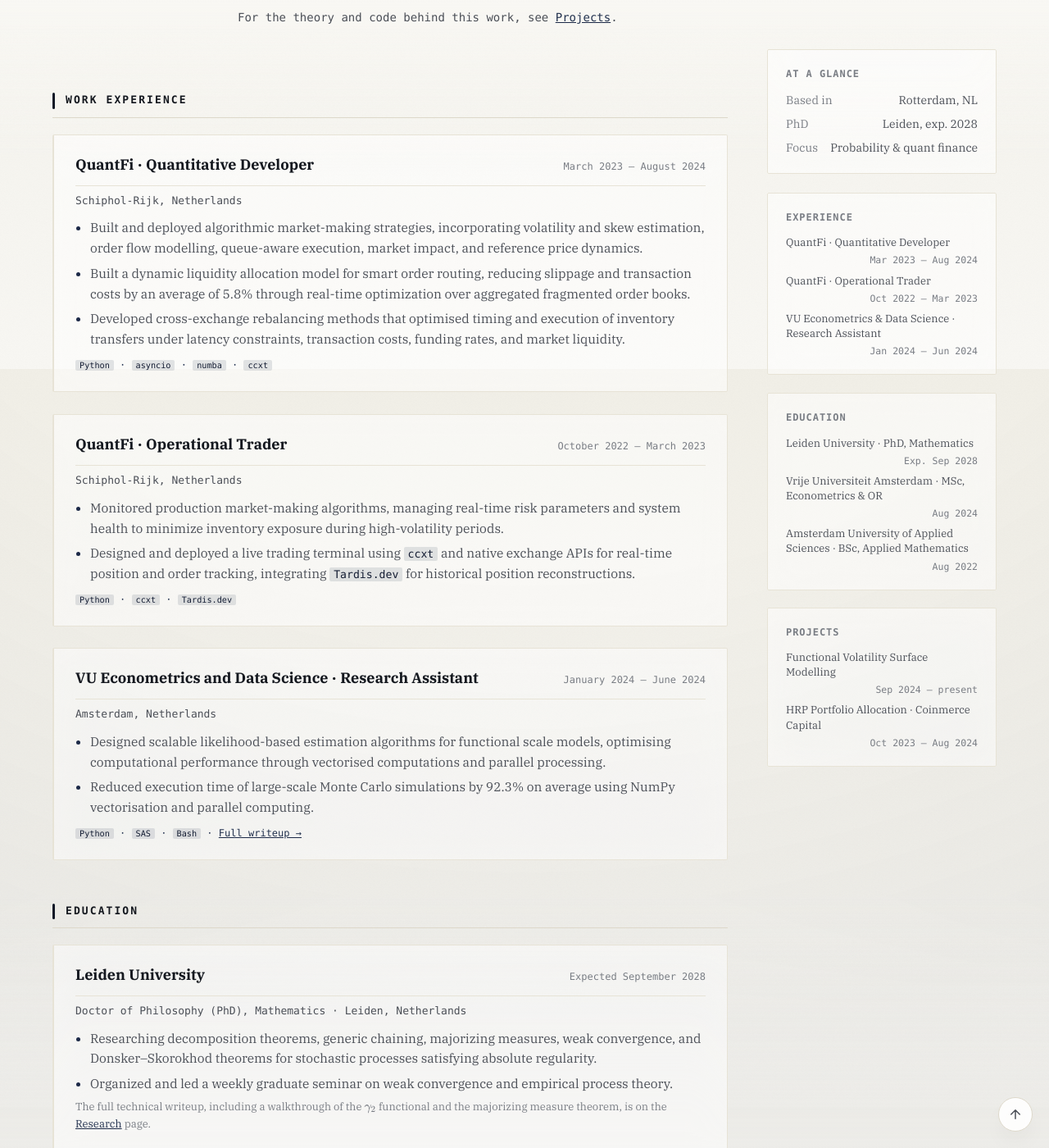
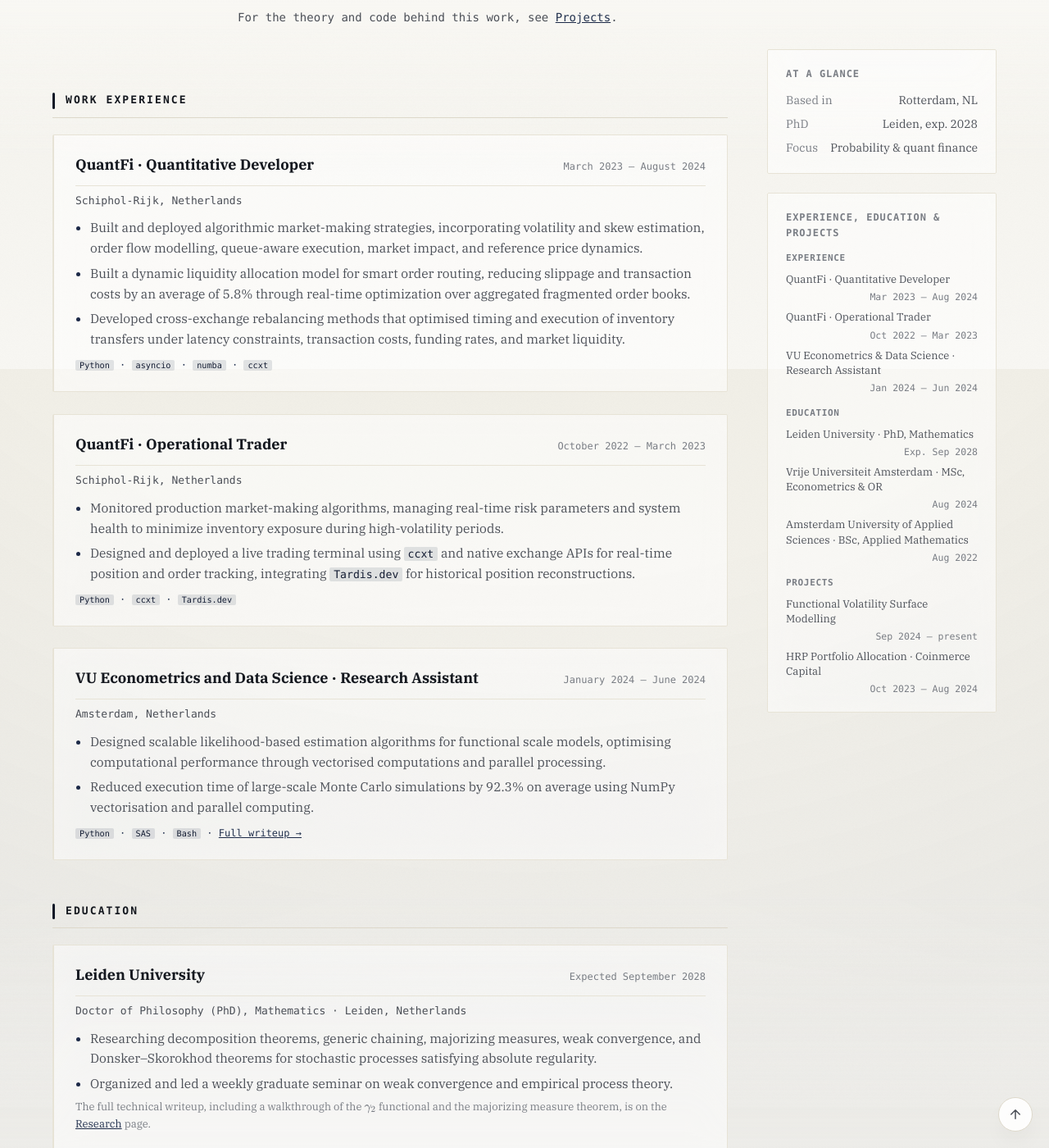
Before and after one commit to DaanZunnenberg/DaanZunnenberg.github.io, a Jekyll site: the page built from resume/index.md, in a window 1280 px wide and 1400 px high, scrolled down 450 px. Shown: the whole window at 82% size. Built offline with Jekyll 4.4.1, drawn with Linux system fonts in a browser that asks for light colours.

Commit message:
Merge Experience/Education/Projects glance lists into a single sidebar card
Three separate cards read as more sections than the sidebar needed;
grouping them under one card with labeled sub-sections keeps the same
information but matches the rest of the sidebar's one-card-per-concern
shape better.

Co-Authored-By: Claude Sonnet 5 <noreply@anthropic.com>
Claude-Session: https://claude.ai/code/session_01F6BCuZJ3vNPwN3rzDomNKU

```diff
--- a/assets/css/style.css
+++ b/assets/css/style.css
@@ -1204,6 +1204,22 @@ a:hover { color: var(--blue-300); }
 /* At-a-glance Experience/Education/Projects lists: title wraps freely but
    the date always sits flush right on its own baseline, so dates line up
    at the same right edge across every card regardless of title length. */
+/* Sub-headings inside the merged Experience/Education/Projects card. First
+   one sits directly under the card's own h3 (no extra gap above it); the
+   rest get breathing room from the list above them. */
+.resume-glance-group {
+  font-family: var(--mono);
+  font-size: 11px;
+  letter-spacing: 0.06em;
+  text-transform: uppercase;
+  color: var(--ink-faint);
+  margin: 14px 0 8px;
+}
+
+.resume-glance-group:first-of-type {
+  margin-top: 0;
+}
+
 .resume-glance {
   margin: 0;
   padding: 0;
--- a/resume/index.md
+++ b/resume/index.md
@@ -137,24 +137,21 @@ permalink: /resume/
       <li><span>Focus</span><span>Probability &amp; quant finance</span></li>
     </ul>
   </div>
-  <div class="resume-aside-card" id="glance-experience">
-    <h3>Experience</h3>
+  <div class="resume-aside-card" id="glance-timeline">
+    <h3>Experience, Education &amp; Projects</h3>
+    <h4 class="resume-glance-group">Experience</h4>
     <ul class="resume-glance">
       <li><span class="resume-glance-title">QuantFi &middot; Quantitative Developer</span><span class="resume-glance-date">Mar 2023 &ndash; Aug 2024</span></li>
       <li><span class="resume-glance-title">QuantFi &middot; Operational Trader</span><span class="resume-glance-date">Oct 2022 &ndash; Mar 2023</span></li>
       <li><span class="resume-glance-title">VU Econometrics &amp; Data Science &middot; Research Assistant</span><span class="resume-glance-date">Jan 2024 &ndash; Jun 2024</span></li>
     </ul>
-  </div>
-  <div class="resume-aside-card" id="glance-education">
-    <h3>Education</h3>
+    <h4 class="resume-glance-group">Education</h4>
     <ul class="resume-glance">
       <li><span class="resume-glance-title">Leiden University &middot; PhD, Mathematics</span><span class="resume-glance-date">Exp. Sep 2028</span></li>
       <li><span class="resume-glance-title">Vrije Universiteit Amsterdam &middot; MSc, Econometrics &amp; OR</span><span class="resume-glance-date">Aug 2024</span></li>
       <li><span class="resume-glance-title">Amsterdam University of Applied Sciences &middot; BSc, Applied Mathematics</span><span class="resume-glance-date">Aug 2022</span></li>
     </ul>
-  </div>
-  <div class="resume-aside-card" id="glance-projects">
-    <h3>Projects</h3>
+    <h4 class="resume-glance-group">Projects</h4>
     <ul class="resume-glance">
       <li><span class="resume-glance-title">Functional Volatility Surface Modelling</span><span class="resume-glance-date">Sep 2024 &ndash; present</span></li>
       <li><span class="resume-glance-title">HRP Portfolio Allocation &middot; Coinmerce Capital</span><span class="resume-glance-date">Oct 2023 &ndash; Aug 2024</span></li>
```
